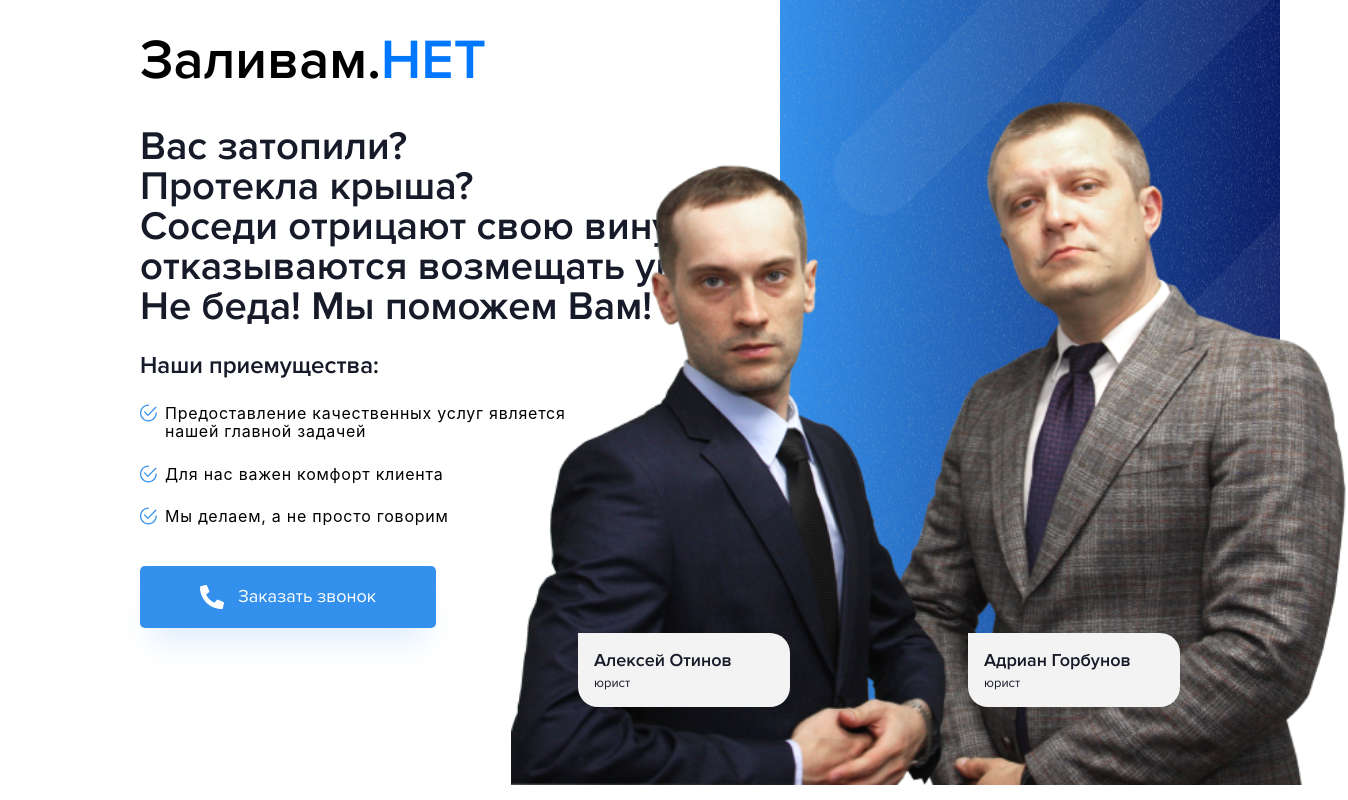
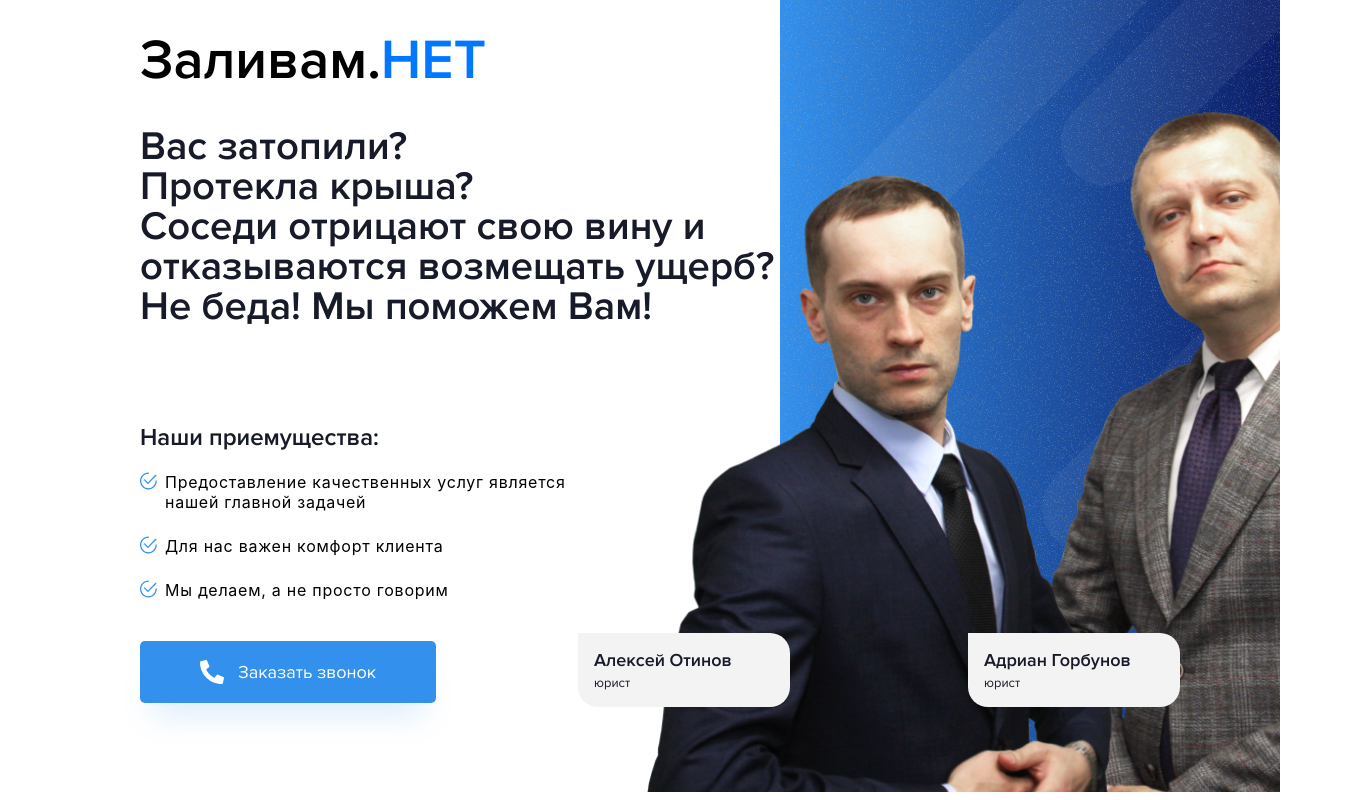
Before and after one commit to Photokub/zalivam-net, a React (Create React App) app: page / in a window 1280 px wide. Shown: the whole page, 1348 px wide, since content can reach past the window. Built offline with nearby package versions, Linux system fonts and the light colour scheme.

Commit message:
Refactor: "Переверстка на flex десктопного варианта компонента Main"

```diff
--- a/src/components/Main/Main.tsx
+++ b/src/components/Main/Main.tsx
@@ -1,8 +1,8 @@
 import React from "react";
 import styles from './styles.module.css';
 import { FaPhoneAlt } from "react-icons/fa"
-import gorbunov from '../../images/gorbunov.png';
-import otinov from '../../images/otinov.png'
+import gorbunov from '../../images/gorbunov-main.png';
+import otinov from '../../images/otinov-main.png'
 import { NameContainer } from "../NameContainer/NameContainer";
 
 
@@ -13,6 +13,7 @@ interface MainPropTypes {
 const Main: React.FC<MainPropTypes> = () => {
     return (
         <section className={styles.main}>
+            <div className={styles.main__textContainer}>
                 <h1 className={styles.main__logo}>Заливам.</h1>
                 <h2 className={styles.main__title}>Вас затопили?<br />
                     Протекла крыша?<br />
@@ -25,8 +26,11 @@ const Main: React.FC<MainPropTypes> = () => {
                     <li className={styles.main__listitem}>Мы делаем, а не просто говорим</li>
                 </ul>
                 <button className={styles.main__button} type="button"><FaPhoneAlt className={styles.main__buttonicon} />Заказать звонок</button>
+            </div>
+            <div className={styles.main__imageContainer}>
+                <img src={otinov} alt='Алексей Отинов' id={styles.otinov__photo} />
                 <img src={gorbunov} alt='Адриан Горбунов' id={styles.gorbunov__photo} />
-            <img src={otinov} alt='Алексей Отинов' id={styles.otinov__photo} />
+            </div>
             <NameContainer
                 title="Алексей Отинов"
                 subTitle="юрист"
--- a/src/components/Main/styles.module.css
+++ b/src/components/Main/styles.module.css
@@ -1,25 +1,45 @@
 #gorbunov__photo {
-    height: 685px;
-    position: absolute;
-    top: 100px;
-    right: -68px;
-    /* box-shadow: 0px 0px 0px 0px rgba(0, 0, 0, 0.5); */
+    height: 704px;
+    z-index: 0;
+    position: relative;
+    top:44px;
+    right: 11%;
 }
 
 #otinov__photo {
-    height: 685px;
-    position: absolute;
-    top: 100px;
-    right: 310px;
+    height: 726px;
+    position: relative;
+    top: 40px;
+    z-index: 1;
 }
 
 
 .main {
+    display: flex;
+    flex-direction: row;
     background-image: url("../../images/main-bg.jpg");
     background-repeat: no-repeat;
     background-position: right;
-    padding: 26px 0 89px 140px;
+    padding: 26px 0 0 140px;
     overflow: hidden;
+}
+
+.main__textContainer {
+    display: flex;
+    flex-direction: column;
+    margin-bottom: 89px;
+}
+
+.main__imageContainer {
+    display: flex;
+    align-self: flex-end;
+    /* overflow: hidden; */
+    justify-content: start;
+    /* position: absolute; */
+    position: relative;
+    /* bottom:0; */
+    /* top: 0; */
+    right: 130px;
 }
 
 .main__logo {
@@ -41,12 +61,14 @@
 }
 
 .main__title {
-    max-width: 637px;
-    margin: 0 0 100px 0;
+    /* max-width: 637px; */
+    width: 637px;
+    /* margin: 0 0 100px 0; */
     color: var(--Text-bodyText, #171A28);
     font-variant-numeric: lining-nums proportional-nums;
     font-family: Proxima Nova;
-    font-size: 40px;margin: 0 0 18px 0;
+    font-size: 40px;
+    margin: 0 0 96px 0;
     font-style: normal;
     font-weight: 600;
     line-height: 40px;
@@ -55,7 +77,8 @@
 
 .main__subtitle {
     max-width: 522px;
-
+    /* max-width: 100%; */
+    margin: 0 0 20px 0;
     color: var(--Text-bodyText, #171A28);
     font-variant-numeric: lining-nums proportional-nums;
     font-family: Proxima Nova;
@@ -82,7 +105,7 @@
     max-width: 455px;
     text-align: left;
     padding: 0;
-    margin: 0 0 40px 25px;
+    margin: 0 0 17px 25px;
 }
 
 .main__listitem {
@@ -91,8 +114,9 @@
     position: relative;
     list-style-position: inside;
     position: relative;
-    padding-right: 20px;
+    /* padding-right: 20px; */
     letter-spacing: 0.75px;
+    line-height: normal;
 }
 
 .main__listitem::before {
@@ -133,23 +157,18 @@
 @media screen and (max-width: 768px) {
     #gorbunov__photo {
         height: 504px;
-        top:655px;
+        top: 655px;
         right: 35px;
-        /* bottom: 0; */
-        /* bottom: 0px; */
-        /* position: absolute; */
+        object-fit: contain;
     }
 
-    #otinov__photo{
+    #otinov__photo {
         height: 504px;
         top: 655px;
         left: 37px;
-        /* bottom: 0; */
-        /* bottom:0px; */
-        /* position:ab */
     }
 
-    .main{
+    .main {
         background-image: url("../../images/background-768.png");
         background-position: bottom;
         padding: 65px 74px 537px 74px;
@@ -167,21 +186,21 @@
         margin: 0 0 68px 0;
     }
 
-    .main__subtitle{
+    .main__subtitle {
         margin: 0 0 23px 0;
     }
 
-    .main__list{
+    .main__list {
         margin: 0 0 33px 25px;
         max-width: 660px;
     }
 
-    .main__listitem{
-        padding:0;
+    .main__listitem {
+        padding: 0;
         margin: 0 0 27px 0;
     }
 
-    .main__button{
+    .main__button {
         margin: 0 auto;
     }
 }
--- a/src/components/NameContainer/styles.module.css
+++ b/src/components/NameContainer/styles.module.css
@@ -10,6 +10,7 @@
     top:633px;
     border-radius: 0 20px 20px 20px;
     color: #171A28;
+    z-index: 2;
 }
 
 .nameContainerTitle {
@@ -33,7 +34,5 @@
 @media screen and (max-width: 768px){
     .nameContainer{
         top: 1030px;
-        /* left: 96px; */
-        /* bottom:53px; */
     }
 }
```
Also changed, not shown: src/images/gorbunov-main.png (added), src/images/otinov-main.png (added). Lines whose indentation alone changed are shown as unchanged.
